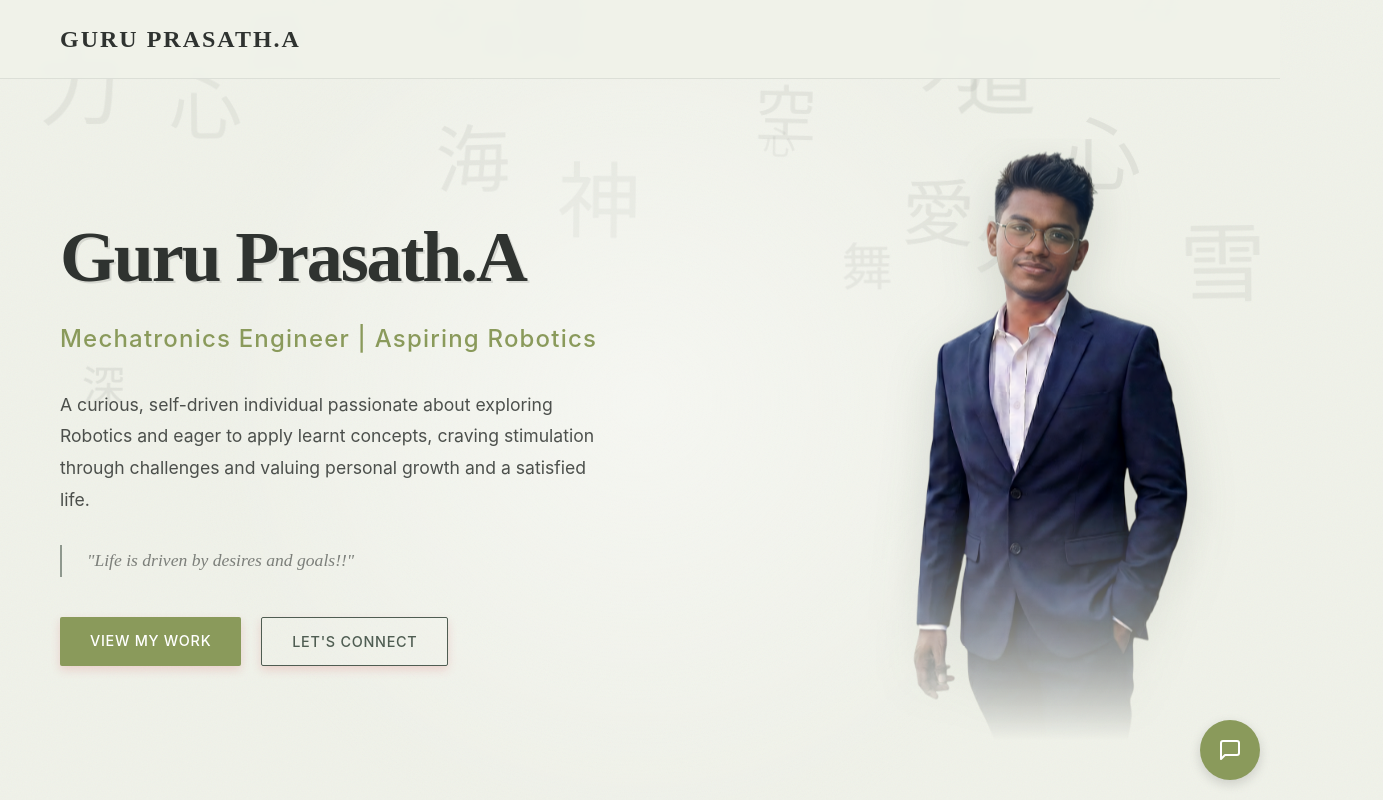
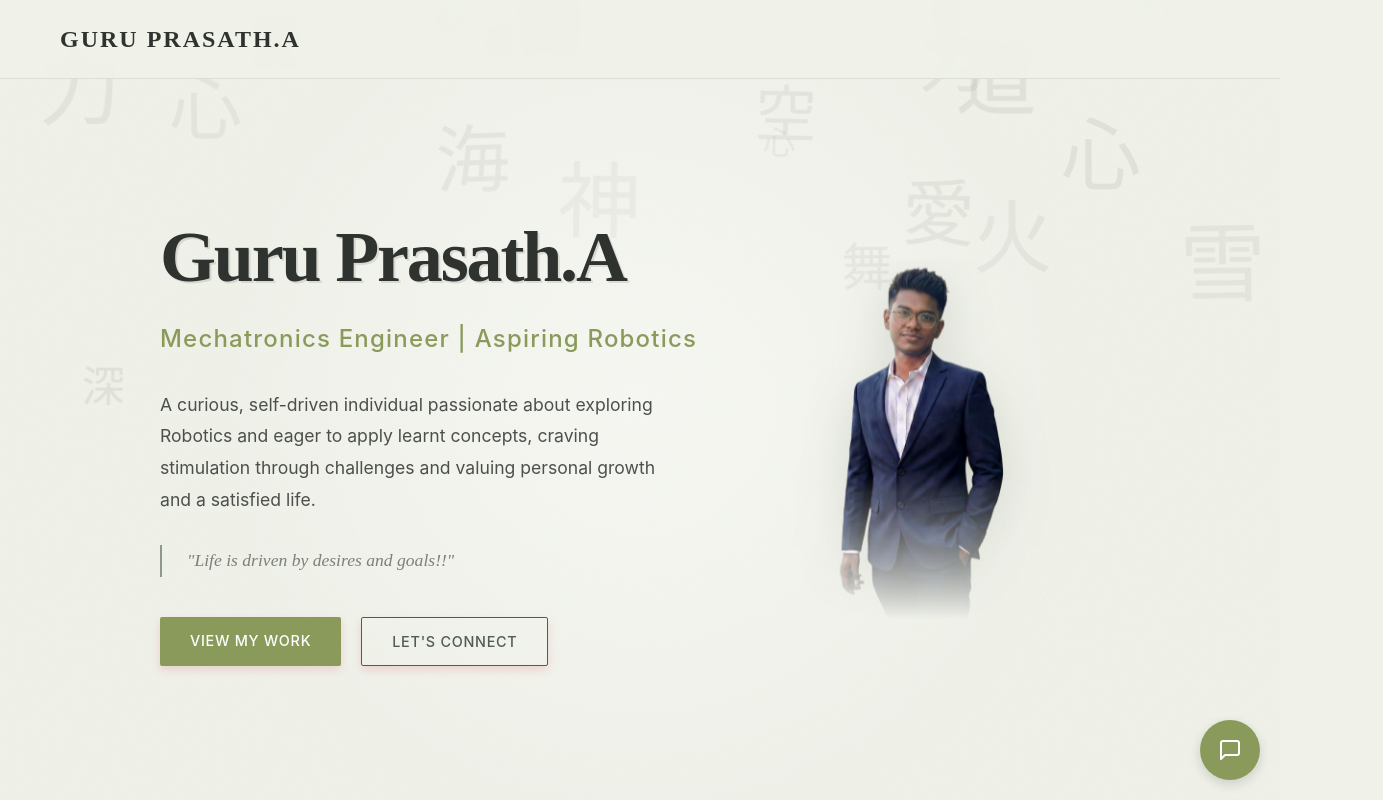
Before and after one commit to Pirate-tek/guru-portfolio, a React (Vite) app: page / in a window 1280 px wide. Shown: the top 800 px of the page, 1383 px wide, since content can reach past the window. Built offline with nearby package versions, Linux system fonts and the light colour scheme; a web font is replaced by a local one.

Commit message:
Restore project to version 1

```diff
--- a/src/components/Achievements.jsx
+++ b/src/components/Achievements.jsx
@@ -33,17 +33,12 @@ const Achievements = () => {
             organizer: 'Organized by Hosur Forest Division in collabration with FORGE',
             date: 'March 2024',
             description: 'Banraw',
-            images: [
-                { src: forge1, style: { objectPosition: '20% center' } },
-                forge2
-            ]
+            images: [forge1, forge2]
         }
     ];
 
     const openLightbox = (img) => {
-        // Handle both string and object image formats
-        const imgSrc = typeof img === 'string' ? img : img.src;
-        setSelectedImage(imgSrc);
+        setSelectedImage(img);
         document.body.style.overflow = 'hidden'; // Prevent scrolling when modal is open
     };
 
@@ -67,22 +62,11 @@ const Achievements = () => {
                                 <div className="achievement-date">{item.date}</div>
                             </div>
                             <div className="achievement-gallery">
-                                {item.images.map((imgItem, idx) => {
-                                    const isObject = typeof imgItem === 'object' && imgItem !== null;
-                                    const src = isObject ? imgItem.src : imgItem;
-                                    const style = isObject ? imgItem.style : {};
-
-                                    return (
-                                        <div key={idx} className="achievement-image-wrapper" onClick={() => openLightbox(imgItem)}>
-                                            <img
-                                                src={src}
-                                                alt={`${item.title} ${idx + 1}`}
-                                                loading="lazy"
-                                                style={style}
-                                            />
-                                        </div>
-                                    );
-                                })}
+                                {item.images.map((img, idx) => (
+                                    <div key={idx} className="achievement-image-wrapper" onClick={() => openLightbox(img)}>
+                                        <img src={img} alt={`${item.title} ${idx + 1}`} loading="lazy" />
+                                    </div>
+                                ))}
                             </div>
                         </div>
                     ))}
--- a/src/components/Hero.css
+++ b/src/components/Hero.css
@@ -44,13 +44,13 @@
     color: var(--text-color);
     opacity: 0.85;
     margin-bottom: 40px;
-    max-width: 550px;
+    max-width: 500px;
     line-height: 1.8;
 }
 
 @media (min-width: 1024px) {
     .hero-description p {
-        max-width: 70ch;
+        max-width: 75ch;
         /* approx three lines on desktop */
     }
 }
@@ -98,7 +98,7 @@
 .profile-image-container {
     position: relative;
     width: auto;
-    max-width: 700px;
+    max-width: 450px;
     /* Human-sized */
     padding: 0;
     background: transparent;
@@ -113,7 +113,7 @@
 }
 
 .profile-image {
-    width: 137%;
+    width: 100%;
     height: auto;
     display: block;
     object-fit: contain;
@@ -183,7 +183,7 @@
 
     .profile-image-container {
         width: 100%;
-        max-width: 400px;
+        max-width: 350px;
         margin: 0 auto;
     }
 
```
